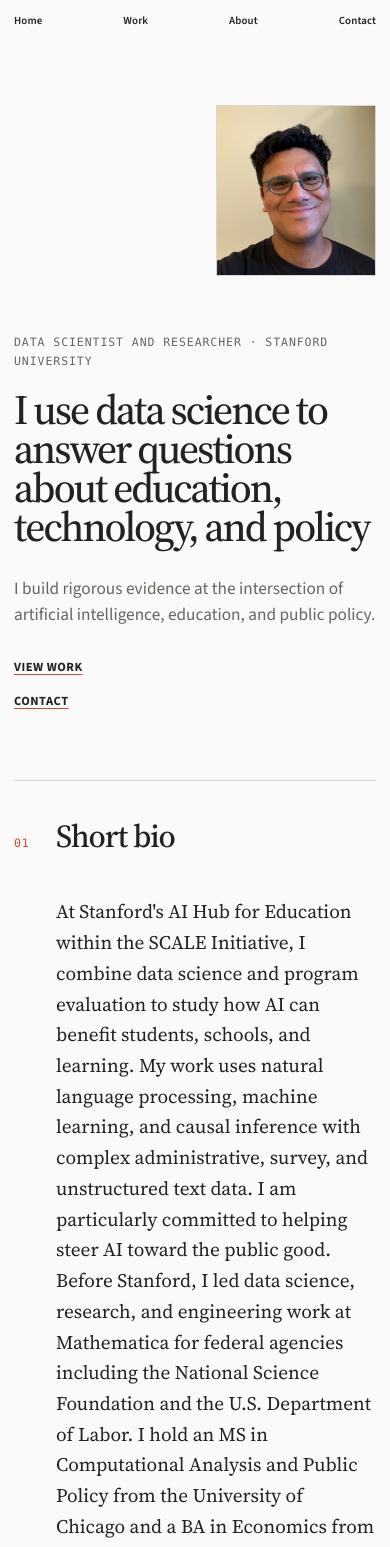
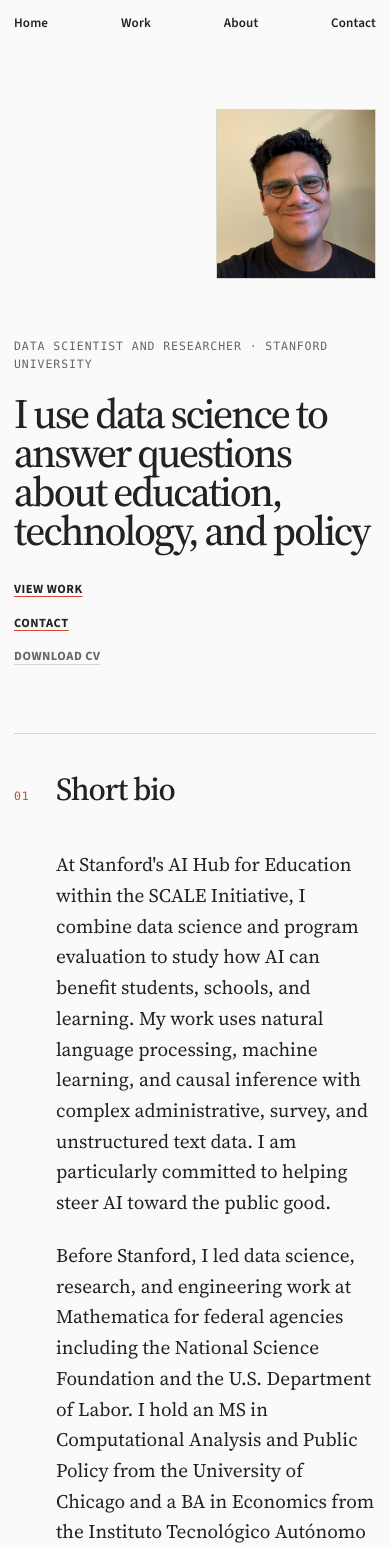
Before and after one commit to andresnigenda/andresnigenda.github.io, an Astro site: page / in a window 390 px wide. Shown: the part 52-1599 px from the top of the page. Built offline with nearby package versions, Linux system fonts and the light colour scheme; Astro itself is replaced by a stand-in of ours.

Commit message:
add: refine language on website

```diff
--- a/src/content.config.ts
+++ b/src/content.config.ts
@@ -40,7 +40,6 @@ const siteData = defineCollection({
     description: z.string(),
     role_line: z.string(),
     headline: z.string(),
-    introduction: z.string(),
     email: z.email(),
     portrait: z.object({
       mode: z.enum(["monogram", "image"]),
@@ -54,7 +53,7 @@ const siteData = defineCollection({
 const profileData = defineCollection({
   loader: glob({ base: "./src/data", pattern: "profile.yaml" }),
   schema: z.object({
-    biography: z.string(),
+    biography: z.array(z.string()).length(2),
     biography_source: z.url(),
     about: z.object({
       headline: z.string(),
--- a/src/data/experience.yaml
+++ b/src/data/experience.yaml
@@ -4,10 +4,11 @@
   teams:
     - SCALE Initiative
     - AI Hub for Education
-  summary: Leads data science work focused on how artificial intelligence can support students, educators, and schools.
+  summary: At Stanford's SCALE Initiative, I lead data science for research on how students and educators use AI and whether it improves learning.
   details:
-    - Provides technical and methodological direction across applied research and analytic infrastructure.
-    - Connects research questions with data systems, operational constraints, and evidence for education leaders.
+    - Research the measurement of durable skills using naturalistic chat data.
+    - Build reproducible pipelines that connect data collection, cleaning, analysis, and reporting.
+    - Lead the development of initiative-wide knowledge management for data science and programming.
 - role: Lead Data Scientist
   organization: Mathematica
   period: Previous
@@ -16,4 +17,4 @@
     - Led analysis and reporting for a longitudinal data collection system supporting human capital development programs.
     - Applied causal and quasi-experimental methods, including synthetic control designs, to evaluate programs using administrative data.
     - Used natural language processing, machine learning, and data visualization with complex administrative and text data.
-    - Managed technical teams and translated policy and research requirements into data pipelines and analytic implementations.
+    - Managed technical teams building data pipelines and analytic tools for policy research.
--- a/src/data/profile.yaml
+++ b/src/data/profile.yaml
@@ -1,4 +1,6 @@
-biography: At Stanford's AI Hub for Education within the SCALE Initiative, I combine data science and program evaluation to study how AI can benefit students, schools, and learning. My work uses natural language processing, machine learning, and causal inference with complex administrative, survey, and unstructured text data. I am particularly committed to helping steer AI toward the public good. Before Stanford, I led data science, research, and engineering work at Mathematica for federal agencies including the National Science Foundation and the U.S. Department of Labor. I hold an MS in Computational Analysis and Public Policy from the University of Chicago and a BA in Economics from the Instituto Tecnológico Autónomo de México.
+biography:
+  - At Stanford's AI Hub for Education within the SCALE Initiative, I combine data science and program evaluation to study how AI can benefit students, schools, and learning. My work uses natural language processing, machine learning, and causal inference with complex administrative, survey, and unstructured text data. I am particularly committed to helping steer AI toward the public good.
+  - Before Stanford, I led data science, research, and engineering work at Mathematica for federal agencies including the National Science Foundation and the U.S. Department of Labor. I hold an MS in Computational Analysis and Public Policy from the University of Chicago and a BA in Economics from the Instituto Tecnológico Autónomo de México.
 biography_source: https://scale.stanford.edu/people/andres-nigenda
 about:
   headline: A little more about me.
@@ -6,11 +8,11 @@ about:
   personal: Outside work, I spend a lot of time with my partner and my dog, Twigs. I also enjoy traveling to visit friends who live far away when I have the chance, getting better at tennis, listening to music, and playing board games, including the occasional RPG.
 key_areas:
   - title: AI and education
-    description: Studying how students, educators, and schools use AI, and whether those tools improve learning.
+    description: How students and educators use AI—and what those tools mean for learning.
   - title: Policy research
-    description: Leading data science for causal and quasi-experimental research that answers practical policy questions.
-  - title: Research data systems
-    description: Building reproducible pipelines and analytic tools for complex administrative and text data, using natural language processing and machine learning where they add value.
+    description: Measurement, data annotation, and causal and quasi-experimental approaches to practical questions in education and public policy.
+  - title: NLP and research data systems
+    description: Natural language processing and reproducible pipelines for working with complex administrative, survey, and text data.
 profiles:
   - label: GitHub
     url: https://github.com/andresnigenda
--- a/src/data/site.yaml
+++ b/src/data/site.yaml
@@ -5,7 +5,6 @@ canonical_url: https://andresnigenda.github.io/
 description: Data scientist and researcher at Stanford studying artificial intelligence, education, and public policy.
 role_line: Data Scientist and Researcher · Stanford University
 headline: I use data science to answer questions about education, technology, and policy
-introduction: I build rigorous evidence at the intersection of artificial intelligence, education, and public policy.
 email: andresnigenda@gmail.com
 portrait:
   mode: image
--- a/src/pages/contact/index.astro
+++ b/src/pages/contact/index.astro
@@ -10,7 +10,7 @@ const { data: profile } = await requiredEntry("profileData", "profile");
   <header class="page-intro contact-intro">
     <p class="eyebrow">Contact</p>
     <h1>Get in touch.</h1>
-    <p>For questions or collaborations, feel free to reach out.</p>
+    <p>If you’d like to talk about research, data science, or something else entirely, send me a note.</p>
     <nav class="contact-actions" aria-label="Contact options">
       <a href={`mailto:${site.email}`}>Email me</a>
       {profile.profiles.map((item) => (
--- a/src/pages/index.astro
+++ b/src/pages/index.astro
@@ -12,15 +12,35 @@ const { data: profile } = await requiredEntry("profileData", "profile");
     <div>
       <p class="eyebrow">{site.role_line}</p>
       <h1 id="hero-title">{site.headline}</h1>
-      <p class="hero-intro">{site.introduction}</p>
       <div class="hero-links">
         <a href="/projects/">View work</a>
         <a href="/contact/">Contact</a>
+        {site.resume.enabled ? (
+          <a href={site.resume.file} download>Download CV</a>
+        ) : (
+          <button type="button" disabled title="CV coming soon">Download CV</button>
+        )}
       </div>
     </div>
     <div class:list={["portrait", { "portrait-image": site.portrait.mode === "image" }]}>
       {site.portrait.mode === "image" ? (
-        <img src={site.portrait.file} alt={site.portrait.alt} width="1158" height="1235" />
+        <>
+          <img
+            class="portrait-person"
+            src={site.portrait.file}
+            alt={site.portrait.alt}
+            width="1158"
+            height="1235"
+          />
+          <img
+            class="portrait-dog"
+            src="/images/portrait-dog.jpg"
+            alt=""
+            width="900"
+            height="900"
+            aria-hidden="true"
+          />
+        </>
       ) : (
         <span class="monogram" aria-hidden="true">AN</span>
       )}
@@ -30,7 +50,7 @@ const { data: profile } = await requiredEntry("profileData", "profile");
   <section class="content-section" aria-labelledby="bio">
     <SectionHeading number="01" title="Short bio" id="bio" />
     <div class="bio-block">
-      <p>{profile.biography}</p>
+      {profile.biography.map((paragraph) => <p>{paragraph}</p>)}
       <a href={profile.biography_source}>Stanford SCALE profile<span aria-hidden="true"> ↗</span></a>
     </div>
   </section>
--- a/src/styles/global.css
+++ b/src/styles/global.css
@@ -119,7 +119,7 @@ img {
 }
 
 .site-header nav a {
-  font-size: 0.88rem;
+  font-size: 1.02rem;
   font-weight: 600;
   letter-spacing: 0.01em;
   text-decoration: none;
@@ -154,8 +154,8 @@ img {
   grid-template-columns: minmax(0, 1fr) 280px;
   gap: clamp(48px, 7vw, 82px);
   align-items: end;
-  min-height: 610px;
-  padding: 88px 0 82px;
+  min-height: 440px;
+  padding: 48px 0 88px;
 }
 
 .eyebrow,
@@ -197,19 +197,30 @@ img {
   margin-top: 30px;
 }
 
-.hero-links a {
+.hero-links a,
+.hero-links button {
+  font-family: inherit;
   font-size: 0.78rem;
   font-weight: 700;
   letter-spacing: 0.04em;
   text-transform: uppercase;
 }
 
+.hero-links button {
+  border: 0;
+  border-bottom: 1px solid var(--rule);
+  padding: 0;
+  background: transparent;
+  color: var(--muted);
+  cursor: not-allowed;
+}
+
 .portrait {
   position: relative;
   aspect-ratio: 1158 / 1235;
-  align-self: center;
   display: grid;
   place-items: center;
+  transform: translateY(52px);
 }
 
 .portrait:not(.portrait-image)::before {
@@ -236,10 +247,31 @@ img {
 }
 
 .portrait img {
+  position: absolute;
+  inset: 0;
   width: 100%;
   height: 100%;
   object-fit: cover;
   object-position: center;
+}
+
+.portrait-person,
+.portrait-dog {
+  transition: opacity 180ms ease;
+}
+
+.portrait-dog {
+  opacity: 0;
+}
+
+@media (hover: hover) {
+  .portrait-image:hover .portrait-person {
+    opacity: 0;
+  }
+
+  .portrait-image:hover .portrait-dog {
+    opacity: 1;
+  }
 }
 
 .content-section {
@@ -275,6 +307,10 @@ img {
   margin: 0;
   font-family: var(--serif);
   font-size: 1.2rem;
+}
+
+.bio-block p + p {
+  margin-top: 1.15em;
 }
 
 .bio-block a {
@@ -589,7 +625,7 @@ img {
   }
 
   .site-header nav a {
-    font-size: 0.68rem;
+    font-size: 0.82rem;
   }
 
   .hero {
@@ -603,6 +639,7 @@ img {
   .portrait {
     width: 160px;
     align-self: flex-end;
+    transform: none;
   }
 
   .hero h1,
```
Also changed, not shown: src/pages/projects/index.astro (+7 -8 lines), README.md, public/images/portrait-dog.jpg (added).
